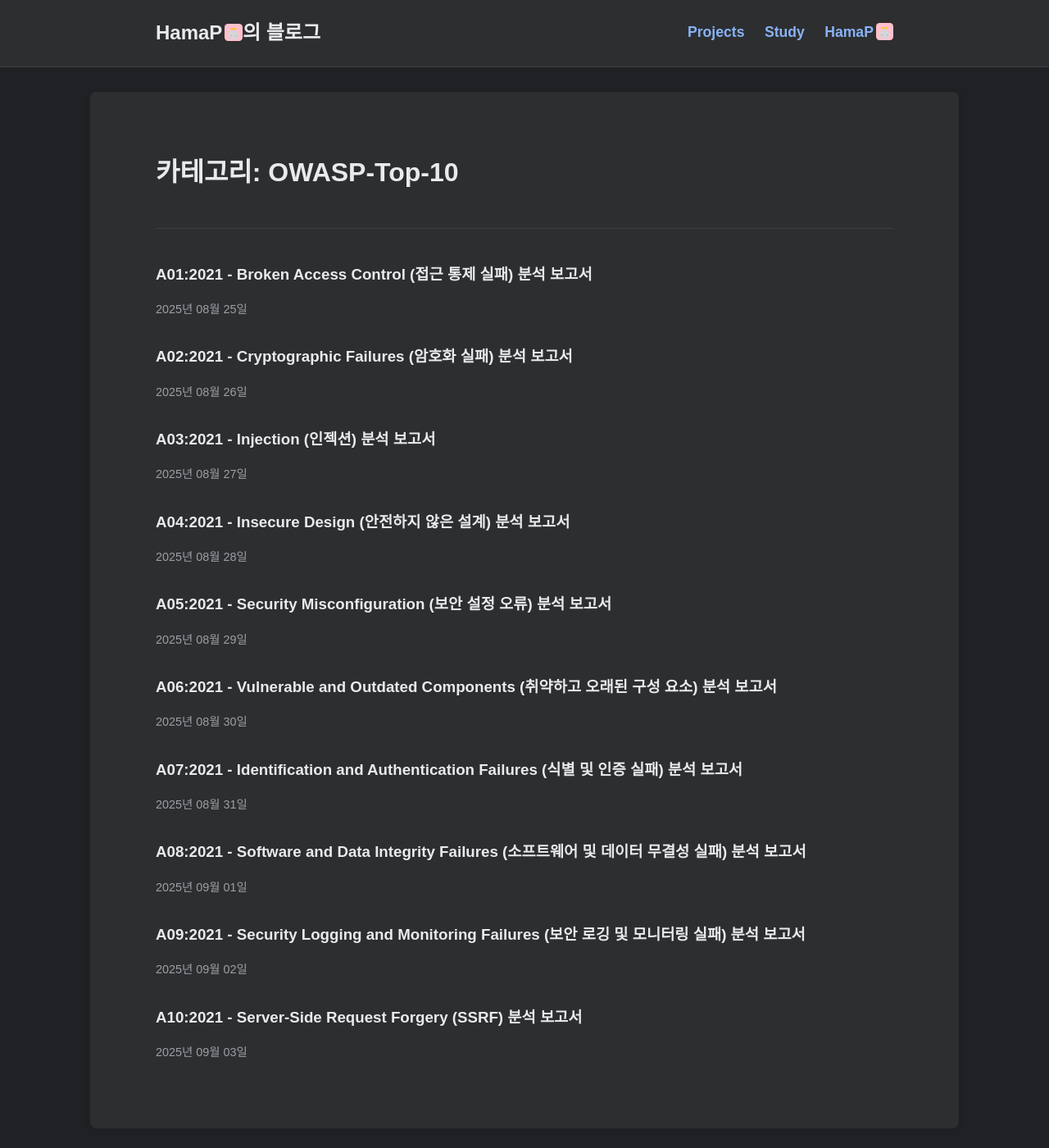
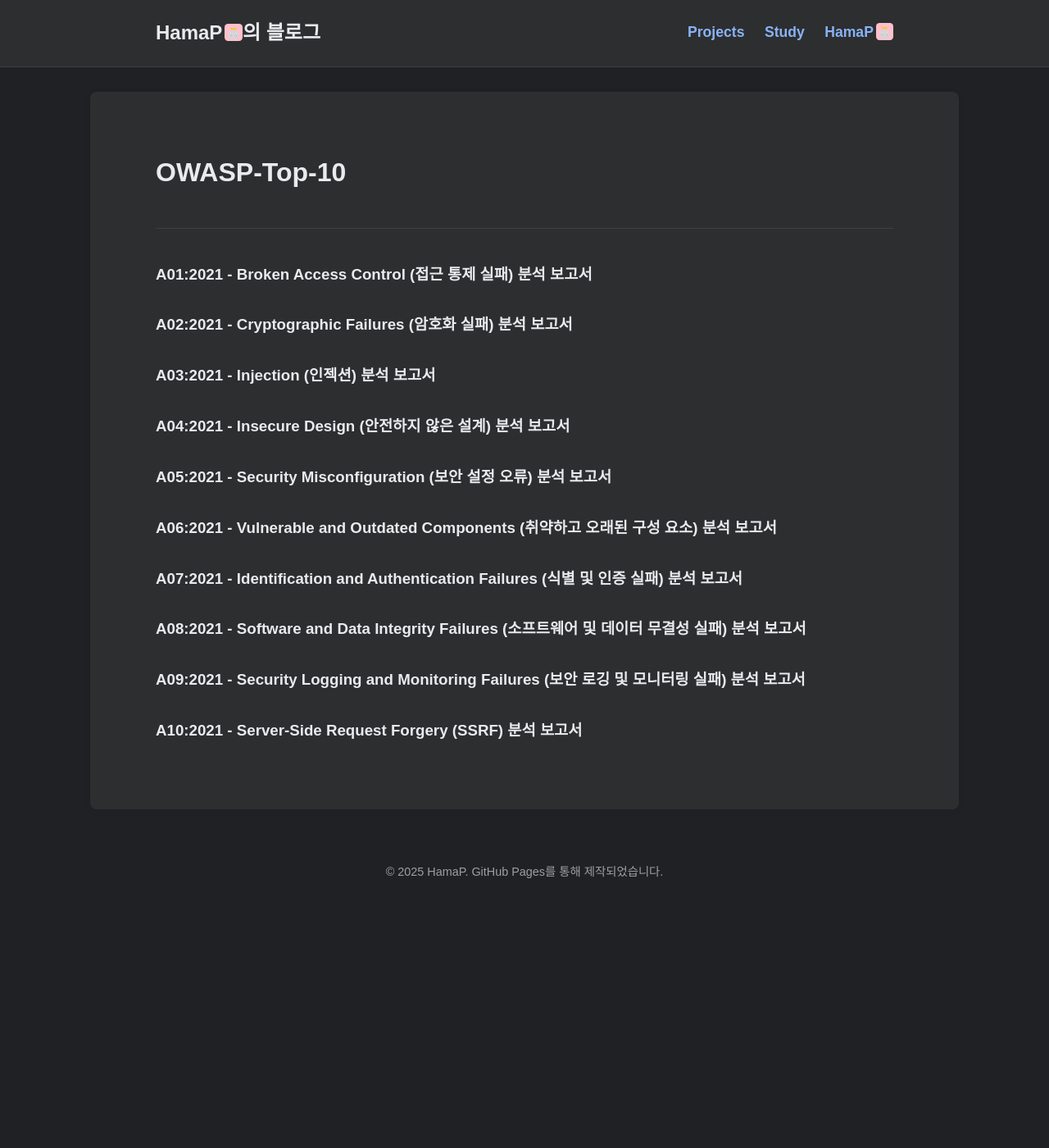
Before and after one commit to HamaP0/HamaP0.github.io, a Jekyll site: the page built from category/OWASP-Top-10.html, in a window 1280 px wide and 1400 px high. Shown: the whole window at 82% size. Built offline with Jekyll 4.4.1, drawn with Linux system fonts in a browser that asks for light colours; some web fonts are replaced.

Commit message:
Update OWASP-Top-10.html

```diff
--- a/category/OWASP-Top-10.html
+++ b/category/OWASP-Top-10.html
@@ -4,12 +4,13 @@ title: "OWASP-Top-10"
 category: "OWASP-Top-10"
 ---
 
-<h1>카테고리: {{ page.category }}</h1>
+<h1>{{ page.category }}</h1>
 <hr>
 
 <ul class="post-list">
   {% comment %}
-    'title'을 기준으로 정렬하여 A01, A02, ... 순서가 되도록 변경합니다.
+    'title'을 기준으로 정렬하여 A01, A02, ... 순서가 되도록 합니다.
+    날짜 정보(post-meta)는 제거했습니다.
   {% endcomment %}
   {% assign category_posts = site.categories[page.category] | sort: 'title' %}
   {% for post in category_posts %}
@@ -17,7 +18,6 @@ category: "OWASP-Top-10"
       <h3>
         <a class="post-link" href="{{ post.url | relative_url }}">{{ post.title | escape }}</a>
       </h3>
-      <p class="post-meta">{{ post.date | date: "%Y년 %m월 %d일" }}</p>
     </li>
   {% endfor %}
 </ul>
```
